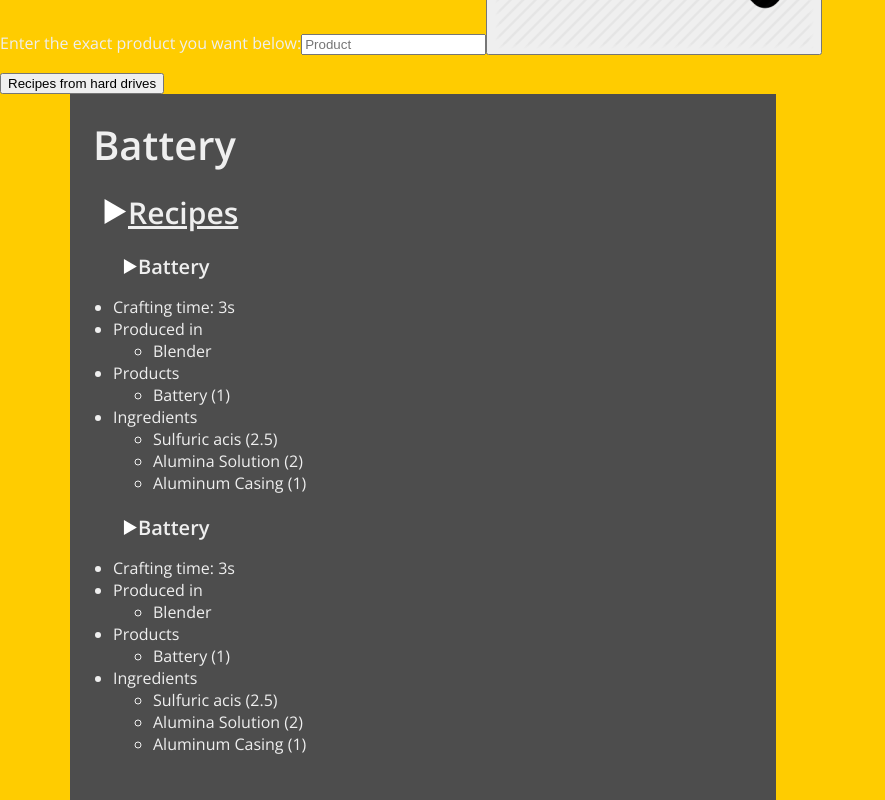
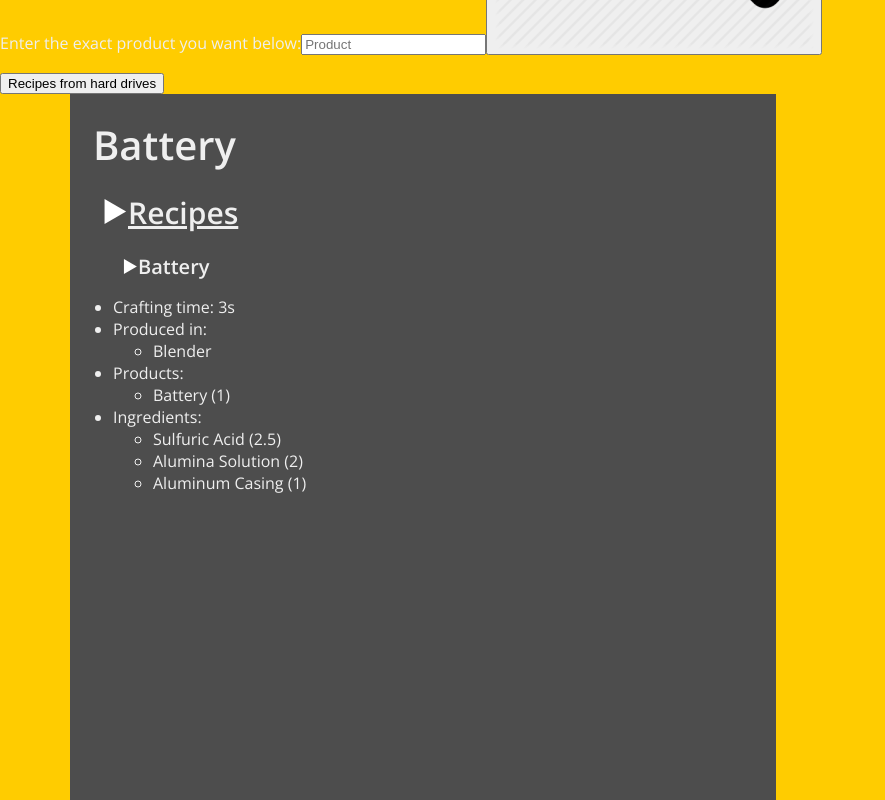
Before and after one commit to Lare1426/react-interactive-website, a React (Vite) app: page / in a window 1280 px wide. Shown: the part 748-1548 px from the top of the page, without its empty margins (0-885 px from the left). Built offline with nearby package versions, Linux system fonts and the light colour scheme.

Commit message:
add data to be passed into recipe and it displays given data

```diff
--- a/src/components/Display.jsx
+++ b/src/components/Display.jsx
@@ -4,6 +4,18 @@ import styles from "./Display.module.scss";
 
 export default function Display() {
   const [isRotated, setIsRotated] = useState(false);
+  const recipeData = {
+    name: "Battery",
+    time: 3,
+    producedIn: ["Blender"],
+    ingredients: [
+      { item: "Sulfuric Acid", amount: 2.5 },
+      { item: "Alumina Solution", amount: 2 },
+      { item: "Aluminum Casing", amount: 1 },
+    ],
+    products: [{ item: "Battery", amount: 1 }],
+  };
+
   return (
     <div className={styles.display}>
       <h2>Battery</h2>
@@ -15,8 +27,7 @@ export default function Display() {
         <TriangleSvg rotated={isRotated} />
         Recipes
       </h3>
-      <Recipe />
-      <Recipe />
+      <Recipe data={recipeData} />
       <div className={styles.recipes}></div>
     </div>
   );
--- a/src/components/Recipe.jsx
+++ b/src/components/Recipe.jsx
@@ -2,7 +2,7 @@ import { useState } from "react";
 import { TriangleSvg } from "@/components";
 import styles from "./Recipe.module.scss";
 
-export default function Recipe() {
+export default function Recipe({ data }) {
   const [isRotated, setIsRotated] = useState(false);
   return (
     <>
@@ -12,28 +12,36 @@ export default function Recipe() {
         }}
       >
         <TriangleSvg small={true} rotated={isRotated} />
-        Battery
+        {data.name}
       </h4>
       <ul className={styles.topLevelList}>
-        <li>Crafting time: 3s</li>
+        <li>Crafting time: {data.time}s</li>
         <li>
-          Produced in
+          Produced in:
           <ul>
-            <li>Blender</li>
+            {data.producedIn.map((machine, index) => (
+              <li key={index}>{machine}</li>
+            ))}
           </ul>
         </li>
         <li>
-          Products
+          Products:
           <ul>
-            <li>Battery (1)</li>
+            {data.products.map((product, index) => (
+              <li key={index}>
+                {product.item} ({product.amount})
+              </li>
+            ))}
           </ul>
         </li>
         <li>
-          Ingredients
+          Ingredients:
           <ul>
-            <li>Sulfuric acis (2.5)</li>
-            <li>Alumina Solution (2)</li>
-            <li>Aluminum Casing (1)</li>
+            {data.ingredients.map((ingredient, index) => (
+              <li key={index}>
+                {ingredient.item} ({ingredient.amount})
+              </li>
+            ))}
           </ul>
         </li>
       </ul>
```
